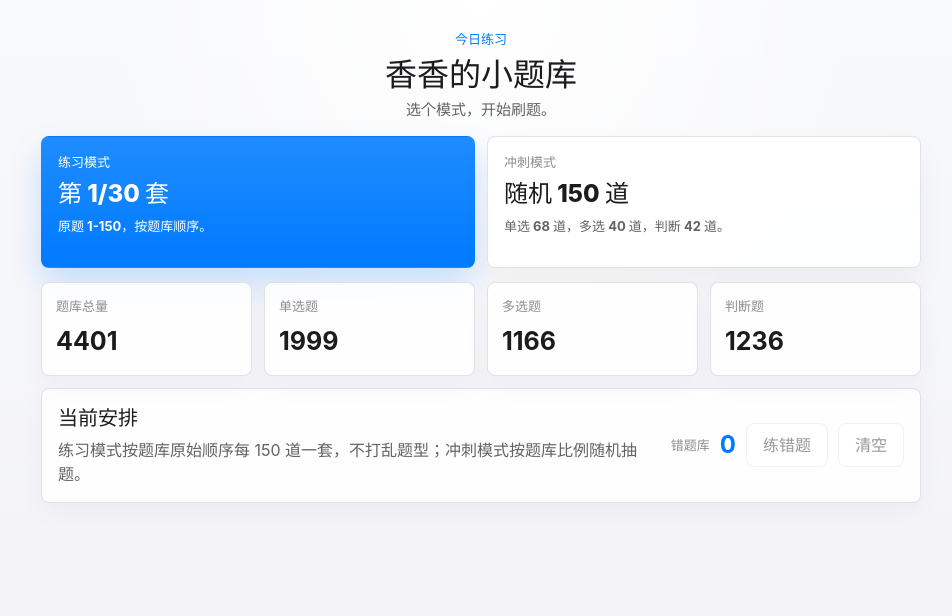
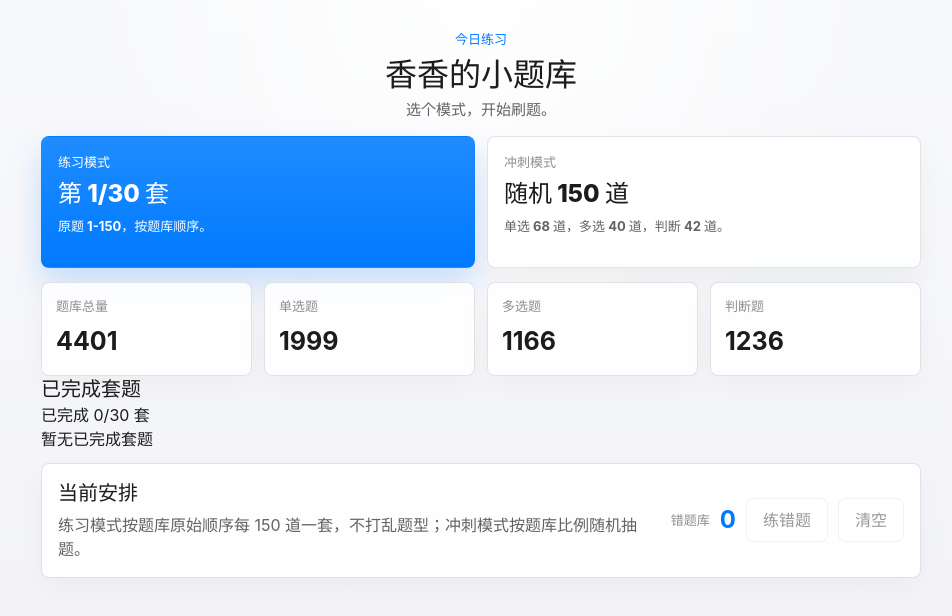
Before and after one commit to 6688wanai/vaccine-practice-ios, a React (Vite) app in the folder vaccine-practice-source-for-github/: page / in a window 1280 px wide. Shown: the top 616 px of the page, without its empty margins (159-1111 px from the left). Built offline with nearby package versions, Linux system fonts and the light colour scheme.

Commit message:
Add completed practice set picker

```diff
--- a/vaccine-practice-source-for-github/src/App.tsx
+++ b/vaccine-practice-source-for-github/src/App.tsx
@@ -48,6 +48,7 @@ const TYPE_LABEL: Record<QuestionType, string> = {
 const SESSION_SIZE = 150
 const STORAGE_KEY = 'vaccine-practice-mistakes'
 const PRACTICE_SET_KEY = 'vaccine-practice-set-index'
+const COMPLETED_PRACTICE_SETS_KEY = 'vaccine-completed-practice-sets'
 const PRACTICE_SET_COUNT = Math.ceil(questionBank.total / SESSION_SIZE)
 
 const questionById = new Map(questionBank.questions.map((question) => [question.id, question]))
@@ -129,6 +130,13 @@ function createPracticeSession(setIndex: number): SessionQuestion[] {
   return addSessionNumbers(questionBank.questions.slice(start, start + SESSION_SIZE))
 }
 
+function getPracticeSetRange(setIndex: number) {
+  const size = Math.min(SESSION_SIZE, questionBank.total - setIndex * SESSION_SIZE)
+  const startNo = setIndex * SESSION_SIZE + 1
+  const endNo = Math.min(questionBank.total, startNo + size - 1)
+  return { size, startNo, endNo }
+}
+
 function createSprintSession(): SessionQuestion[] {
   return createSessionFromQuestions(questionBank.questions, SESSION_SIZE)
 }
@@ -156,6 +164,30 @@ function loadPracticeSetIndex(): number {
 
 function savePracticeSetIndex(index: number) {
   localStorage.setItem(PRACTICE_SET_KEY, String(index))
+}
+
+function normalizePracticeSets(indices: number[]): number[] {
+  return [...new Set(indices)]
+    .filter((index) => Number.isInteger(index) && index >= 0 && index < PRACTICE_SET_COUNT)
+    .sort((left, right) => left - right)
+}
+
+function loadCompletedPracticeSets(fallbackNextSetIndex = 0): number[] {
+  try {
+    const value = localStorage.getItem(COMPLETED_PRACTICE_SETS_KEY)
+    if (!value) {
+      return normalizePracticeSets(Array.from({ length: fallbackNextSetIndex }, (_, index) => index))
+    }
+
+    const parsed = JSON.parse(value) as unknown
+    return Array.isArray(parsed) ? normalizePracticeSets(parsed.map(Number)) : []
+  } catch {
+    return []
+  }
+}
+
+function saveCompletedPracticeSets(indices: number[]) {
+  localStorage.setItem(COMPLETED_PRACTICE_SETS_KEY, JSON.stringify(normalizePracticeSets(indices)))
 }
 
 function normalizeAnswer(answer: string[] | undefined): string {
@@ -207,12 +239,12 @@ function App() {
   const [showReviewOnly, setShowReviewOnly] = useState(false)
   const [mistakes, setMistakes] = useState<Record<number, MistakeRecord>>(loadMistakes)
   const [practiceSetIndex, setPracticeSetIndex] = useState(loadPracticeSetIndex)
+  const [activePracticeSetIndex, setActivePracticeSetIndex] = useState(practiceSetIndex)
+  const [completedPracticeSets, setCompletedPracticeSets] = useState(() => loadCompletedPracticeSets(practiceSetIndex))
 
   const currentQuestion = session[currentIndex]
   const mistakeCount = Object.keys(mistakes).length
-  const practiceSetSize = Math.min(SESSION_SIZE, questionBank.total - practiceSetIndex * SESSION_SIZE)
-  const practiceStartNo = practiceSetIndex * SESSION_SIZE + 1
-  const practiceEndNo = Math.min(questionBank.total, practiceStartNo + practiceSetSize - 1)
+  const practiceSetRange = getPracticeSetRange(practiceSetIndex)
   const answeredCount = useMemo(
     () => session.filter((question) => answers[question.id]?.length).length,
     [answers, session],
@@ -257,8 +289,9 @@ function App() {
     setMode('practice')
   }
 
-  function startPractice() {
-    beginSession(createPracticeSession(practiceSetIndex), 'practice')
+  function startPractice(setIndex = practiceSetIndex) {
+    setActivePracticeSetIndex(setIndex)
+    beginSession(createPracticeSession(setIndex), 'practice')
   }
 
   function startSprintPractice() {
@@ -322,9 +355,15 @@ function App() {
     saveMistakes(nextMistakes)
 
     if (sessionKind === 'practice') {
-      const nextSetIndex = (practiceSetIndex + 1) % PRACTICE_SET_COUNT
-      setPracticeSetIndex(nextSetIndex)
-      savePracticeSetIndex(nextSetIndex)
+      const nextCompletedPracticeSets = normalizePracticeSets([...completedPracticeSets, activePracticeSetIndex])
+      setCompletedPracticeSets(nextCompletedPracticeSets)
+      saveCompletedPracticeSets(nextCompletedPracticeSets)
+
+      if (activePracticeSetIndex === practiceSetIndex) {
+        const nextSetIndex = (practiceSetIndex + 1) % PRACTICE_SET_COUNT
+        setPracticeSetIndex(nextSetIndex)
+        savePracticeSetIndex(nextSetIndex)
+      }
     }
 
     setMode('result')
@@ -356,13 +395,13 @@ function App() {
           </div>
 
           <div className="mode-grid" aria-label="刷题模式">
-            <button className="mode-card primary-mode" type="button" onClick={startPractice}>
+            <button className="mode-card primary-mode" type="button" onClick={() => startPractice()}>
               <span>练习模式</span>
               <strong>
                 第 {practiceSetIndex + 1}/{PRACTICE_SET_COUNT} 套
               </strong>
               <small>
-                原题 {practiceStartNo}-{practiceEndNo}，按题库顺序。
+                原题 {practiceSetRange.startNo}-{practiceSetRange.endNo}，按题库顺序。
               </small>
             </button>
 
@@ -381,6 +420,35 @@ function App() {
           <StatCard label="单选题" value={questionBank.counts.single} />
           <StatCard label="多选题" value={questionBank.counts.multiple} />
           <StatCard label="判断题" value={questionBank.counts.judge} />
+        </section>
+
+        <section className="completed-sets" aria-label="已完成套题">
+          <div className="section-heading">
+            <div>
+              <h2>已完成套题</h2>
+              <p>
+                已完成 {completedPracticeSets.length}/{PRACTICE_SET_COUNT} 套
+              </p>
+            </div>
+          </div>
+
+          {completedPracticeSets.length ? (
+            <div className="set-picker">
+              {completedPracticeSets.map((setIndex) => {
+                const range = getPracticeSetRange(setIndex)
+                return (
+                  <button className="set-chip" type="button" key={setIndex} onClick={() => startPractice(setIndex)}>
+                    <span>第 {setIndex + 1} 套</span>
+                    <small>
+                      {range.startNo}-{range.endNo}
+                    </small>
+                  </button>
+                )
+              })}
+            </div>
+          ) : (
+            <p className="empty-note">暂无已完成套题</p>
+          )}
         </section>
 
         <section className="paper-plan">
@@ -409,7 +477,7 @@ function App() {
     const score = session.length ? Math.round((result.correct / session.length) * 100) : 0
     const resultTitle =
       sessionKind === 'mistakes' ? '错题练习成绩' : sessionKind === 'sprint' ? '冲刺模式成绩' : '练习模式成绩'
-    const nextAction = sessionKind === 'sprint' ? startSprintPractice : startPractice
+    const nextAction = sessionKind === 'sprint' ? startSprintPractice : () => startPractice()
     const nextActionText = sessionKind === 'sprint' ? '再冲刺一套' : '练下一套'
     return (
       <main className="app-shell">
@@ -459,7 +527,7 @@ function App() {
       ? '错题库练习'
       : sessionKind === 'sprint'
         ? '冲刺模式'
-        : `练习模式 ${practiceSetIndex + 1}/${PRACTICE_SET_COUNT}`
+        : `练习模式 ${activePracticeSetIndex + 1}/${PRACTICE_SET_COUNT}`
 
   return (
     <main className="practice-shell">
```
